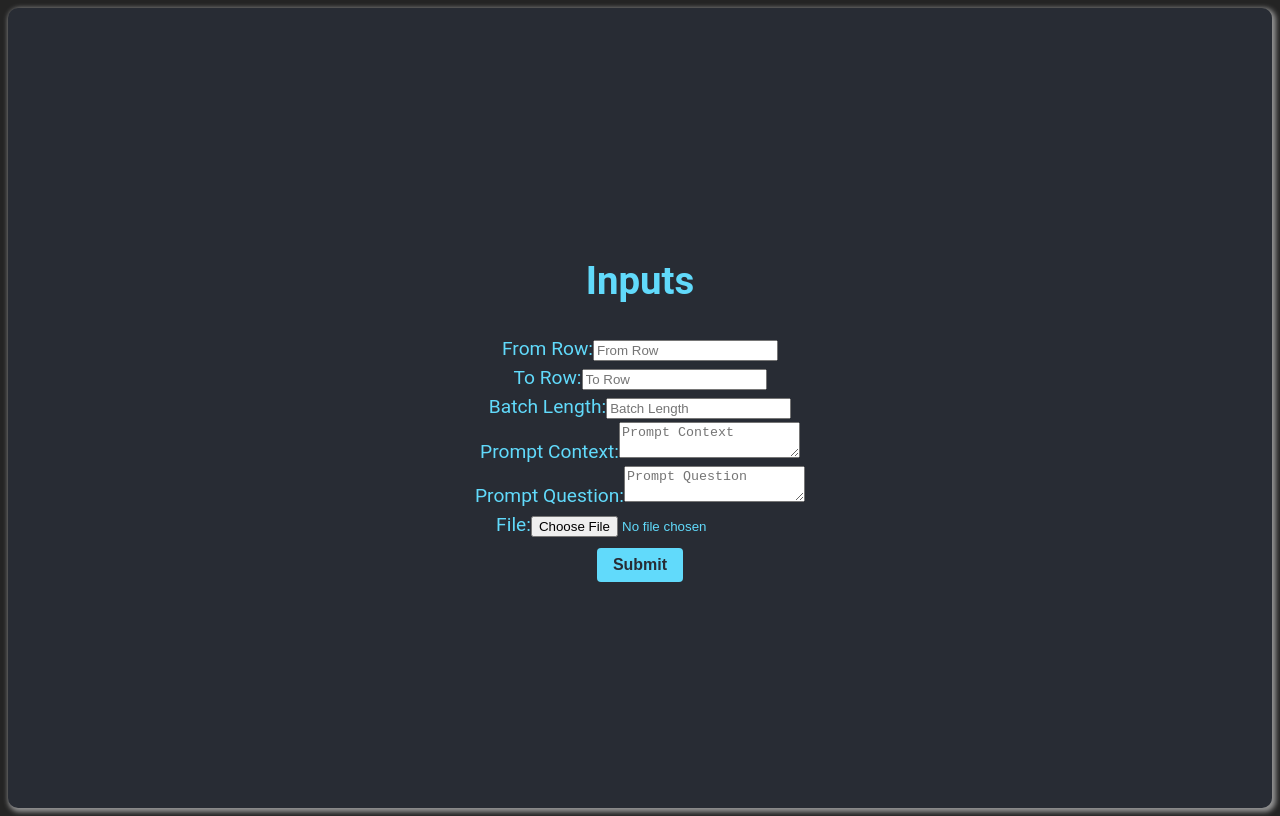
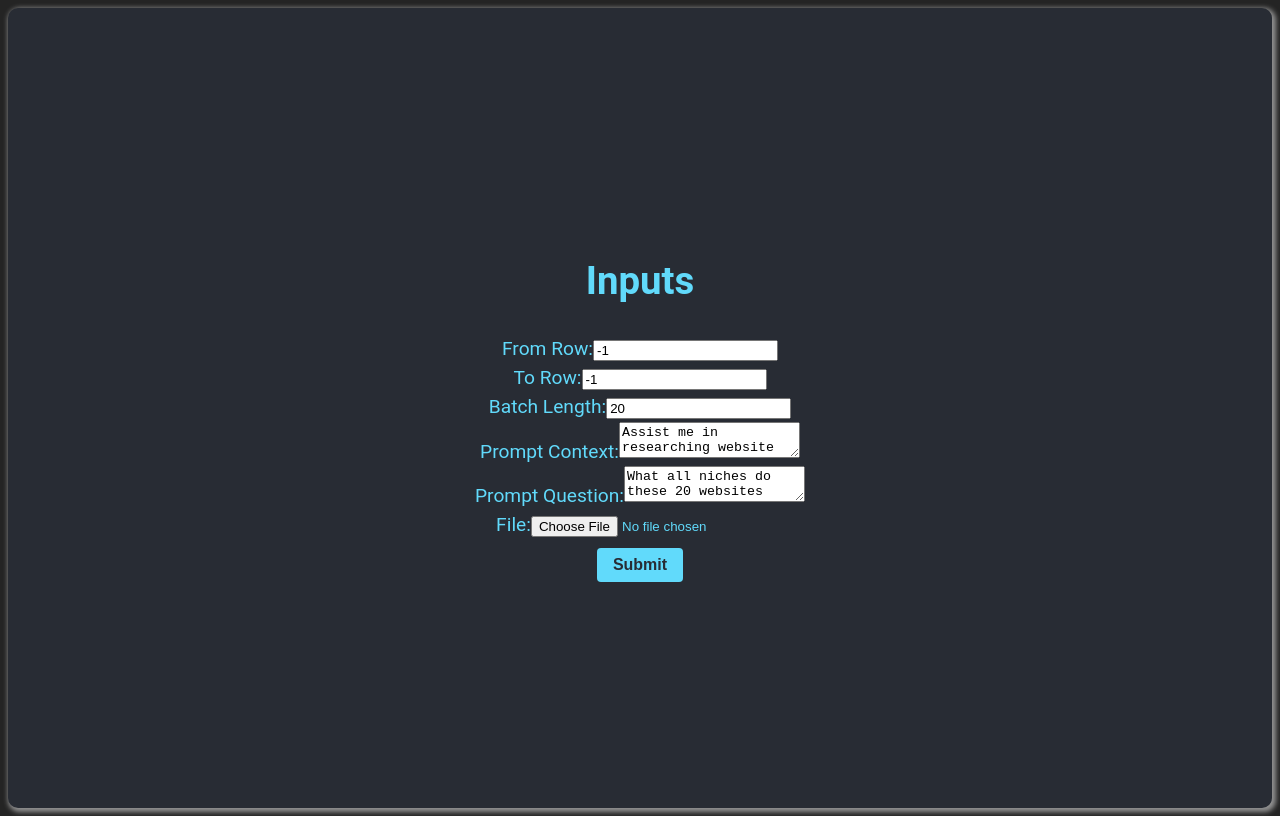
Before and after one commit to raghav-rama/ai-website-niche-finder-client, a React (Vite) app: page /form in a window 1280 px wide. Built offline with nearby package versions, Linux system fonts and the light colour scheme.

Commit message:
hotfix: autopopulate form with default values

```diff
--- a/src/pages/Form.tsx
+++ b/src/pages/Form.tsx
@@ -67,6 +67,7 @@ const Form = () => {
             name="fromRow"
             type="number"
             placeholder="From Row"
+            value={formContext?.fromRow}
             onChange={e =>
               setFormContext &&
               setFormContext({
@@ -83,6 +84,7 @@ const Form = () => {
             name="toRow"
             type="number"
             placeholder="To Row"
+            value={formContext?.toRow}
             onChange={e =>
               setFormContext &&
               setFormContext({ ...formFields, toRow: parseInt(e.target.value) })
@@ -96,6 +98,7 @@ const Form = () => {
             name="batchLength"
             type="number"
             placeholder="Batch Length"
+            value={formContext?.batchLength}
             onChange={e =>
               setFormContext &&
               setFormContext({
@@ -111,6 +114,7 @@ const Form = () => {
           <textarea
             name="promptContext"
             placeholder="Prompt Context"
+            value={formContext?.promptContext}
             onChange={e =>
               setFormContext &&
               setFormContext({ ...formFields, promptContext: e.target.value })
@@ -123,6 +127,7 @@ const Form = () => {
           <textarea
             name="promptQuestion"
             placeholder="Prompt Question"
+            value={formContext?.promptQuestion}
             onChange={e =>
               setFormContext &&
               setFormContext({ ...formFields, promptQuestion: e.target.value })
```
